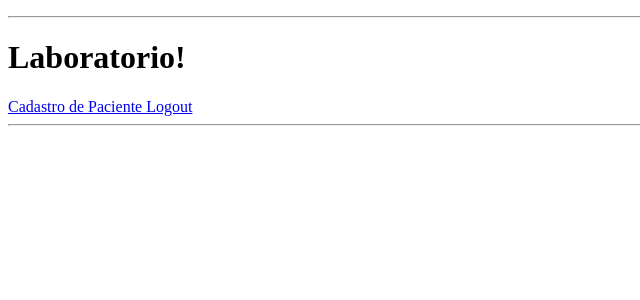
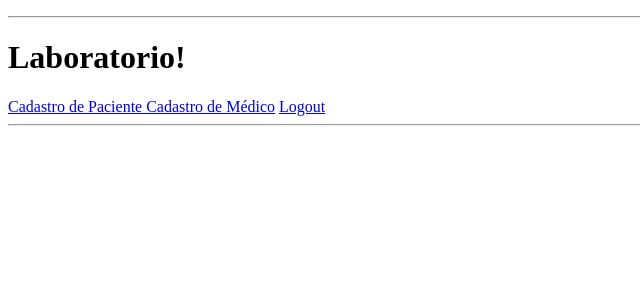
Before and after one commit to vitimm144/laboratorio, a Django app: page / in a window 1280 px wide. Shown: the part 34-334 px from the top of the page, without its empty margins (0-640 px from the left). Run offline with Django 3.2, Linux system fonts and the light colour scheme; the visitor is signed in with stand-in values (Sample User, id 1); some libraries are stand-ins or nearby versions.

Commit message:
Inserido menu de cadastro médico

```diff
--- a/cadastro/templates/index.html
+++ b/cadastro/templates/index.html
@@ -3,5 +3,6 @@
 {% block content %}
 <h1>Laboratorio!</h1>
 <a href="/paciente/new" class="btn-btn-danger"> Cadastro de Paciente </a>
+<a href="/medico/new" class="btn-btn-danger">Cadastro de Médico</a>
 <a href="/login" class="btn-btn-danger"> Logout </a>
 {% endblock content %}
```
